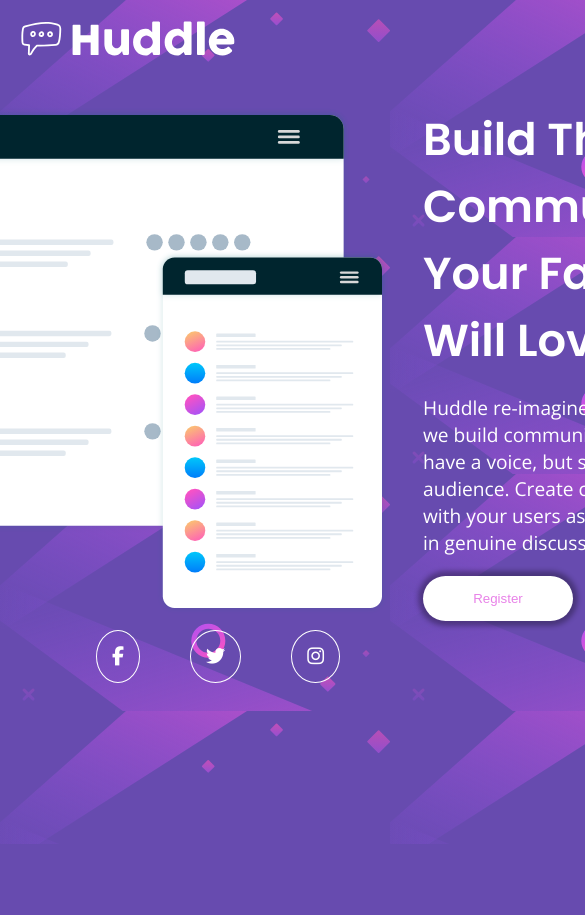
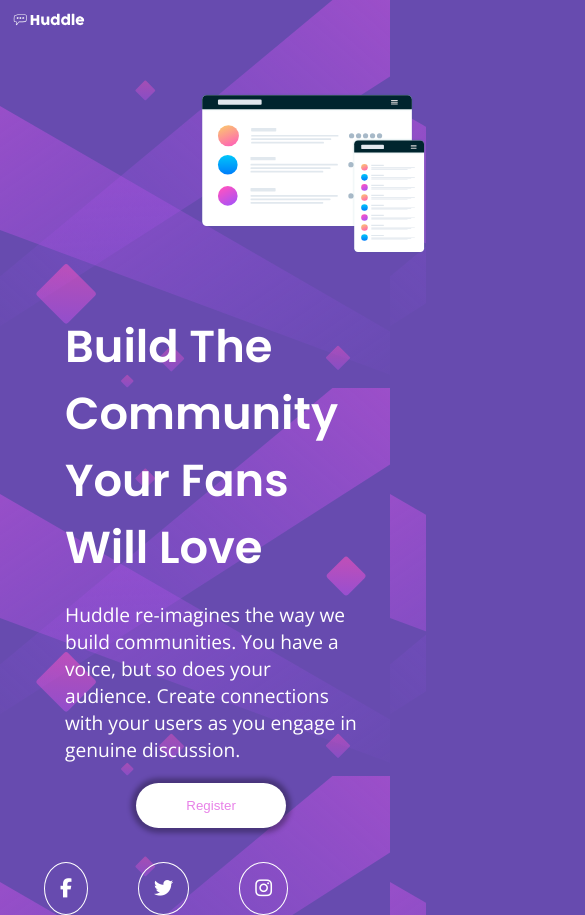
Before and after one commit to gustavo-goulart/curso-devquest, a plain HTML site: page quests/01-quest-html-css-huddle/index.html in a window 390 px wide. Shown: the top 915 px of the page, 585 px wide, since content can reach past the window. Before the commit the page ends 844 px from the top, so only its background shows below. Drawn offline with nearby package versions, Linux system fonts and the light colour scheme.

Commit message:
responsivo.css

```diff
--- a/quests/01-quest-html-css-huddle/index.html
+++ b/quests/01-quest-html-css-huddle/index.html
@@ -11,6 +11,7 @@
     <link rel="stylesheet" href="src/estilos/reset.css" />
     <link rel="stylesheet" href="src/estilos/estilos.css" />
     <link rel="stylesheet" href="src/estilos/variaveis.css" />
+    <link rel="stylesheet" href="src/estilos/responsivo.css" />
     <link rel="preconnect" href="https://fonts.googleapis.com" />
     <link rel="preconnect" href="https://fonts.gstatic.com" crossorigin />
     <link
@@ -46,7 +47,9 @@
           so does your audience. Create connections with your users as you
           engage in genuine discussion.
         </p>
-        <button class="btn" type="submit">Register</button>
+        <div class="button">
+          <button class="btn" type="submit">Register</button>
+        </div>
       </section>
     </main>
     <footer>
--- a/quests/01-quest-html-css-huddle/src/estilos/estilos.css
+++ b/quests/01-quest-html-css-huddle/src/estilos/estilos.css
@@ -1,5 +1,5 @@
 body {
-  width: 100vw;
+  width: 98vw;
   height: 100vh;
   background-image: url(../imagens/bg-desktop.svg);
   background-size: contain;
--- /dev/null
+++ b/quests/01-quest-html-css-huddle/src/estilos/responsivo.css
@@ -0,0 +1,89 @@
+/*
+## Layout
+
+The designs were created to the following widths:
+
+- Mobile: 375px
+- Desktop: 1440px
+*/
+
+@media (max-width: 992px) {
+  body {
+    background-image: url(../imagens/bg-mobile.svg);
+    background-size: contain;
+    background-position: top center;
+  }
+
+  .container {
+    display: block;
+  }
+
+  .tela,
+  .sobre {
+    justify-content: center;
+    margin-top: 40px;
+  }
+
+  .logo img {
+    max-width: 25%;
+  }
+
+  .tela img {
+    margin-left: 150px;
+  }
+
+  .titulo h1,
+  .paragrafo p {
+    text-align: center;
+  }
+
+  .button {
+    display: flex;
+    align-items: center;
+    justify-content: center;
+    margin-bottom: 25px;
+  }
+
+  .midias-sociais {
+    align-items: center;
+    justify-content: center;
+  }
+}
+
+@media (max-width: 628px) {
+  body {
+    background-image: url(../imagens/bg-mobile.svg);
+    background-size: contain;
+    background-position: top center;
+  }
+
+  .container {
+    display: block;
+    justify-content: center;
+    margin-left: 40px;
+  }
+
+  .logo img {
+    max-width: 25%;
+  }
+
+  .tela img {
+    width: 70%;
+  }
+
+  .titulo h1,
+  .paragrafo p {
+    text-align: center;
+  }
+
+  .button {
+    display: flex;
+    align-items: center;
+    justify-content: center;
+  }
+
+  .midias-sociais {
+    align-items: center;
+    justify-content: center;
+  }
+}
```
